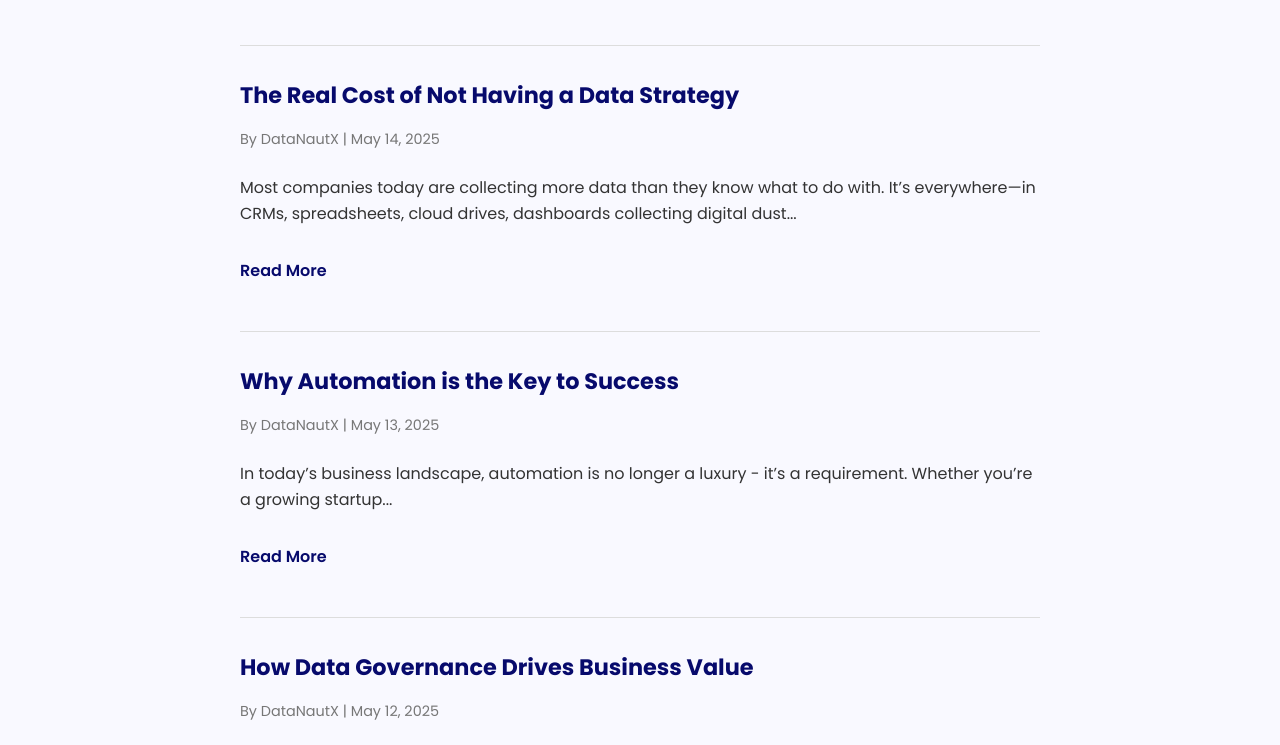
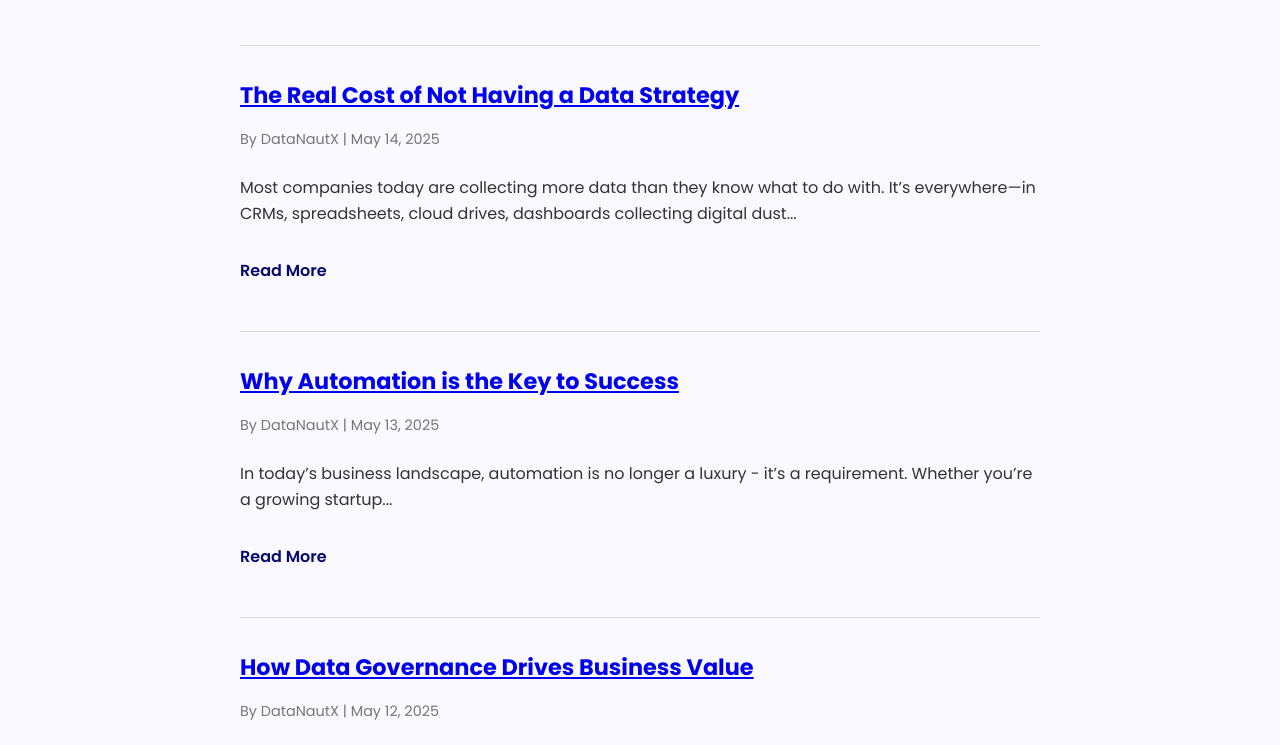
Before and after one commit to aronishchal/datanautx-site, a plain HTML site: page blog/index.html in a window 1280 px wide. Shown: the part 175-920 px from the top of the page. Drawn offline with Linux system fonts and the light colour scheme.

Commit message:
Update index.html

```diff
--- a/blog/index.html
+++ b/blog/index.html
@@ -114,21 +114,21 @@
     <h1>DataNautX Blog</h1>
 
     <div class="blog-post">
-      <h2>The Real Cost of Not Having a Data Strategy</h2>
+      <h2><a href="cost.html">The Real Cost of Not Having a Data Strategy</a></h2>
       <p class="meta">By DataNautX | May 14, 2025</p>
       <p>Most companies today are collecting more data than they know what to do with. It’s everywhere—in CRMs, spreadsheets, cloud drives, dashboards collecting digital dust...</p>
       <a href="cost.html" class="back-link">Read More</a>
     </div>
 
     <div class="blog-post">
-      <h2>Why Automation is the Key to Success</h2>
+      <h2><a href="automation.html">Why Automation is the Key to Success</a></h2>
       <p class="meta">By DataNautX | May 13, 2025</p>
       <p>In today’s business landscape, automation is no longer a luxury - it’s a requirement. Whether you’re a growing startup...</p>
       <a href="automation.html" class="back-link">Read More</a>
     </div>
 
     <div class="blog-post">
-      <h2>How Data Governance Drives Business Value</h2>
+      <h2><a href="governance.html">How Data Governance Drives Business Value</a></h2>
       <p class="meta">By DataNautX | May 12, 2025</p>
       <p>Data is everywhere. That’s not news. But the companies turning data into value aren’t the ones hoarding it...</p>
       <a href="governance.html" class="back-link">Read More</a>
```
